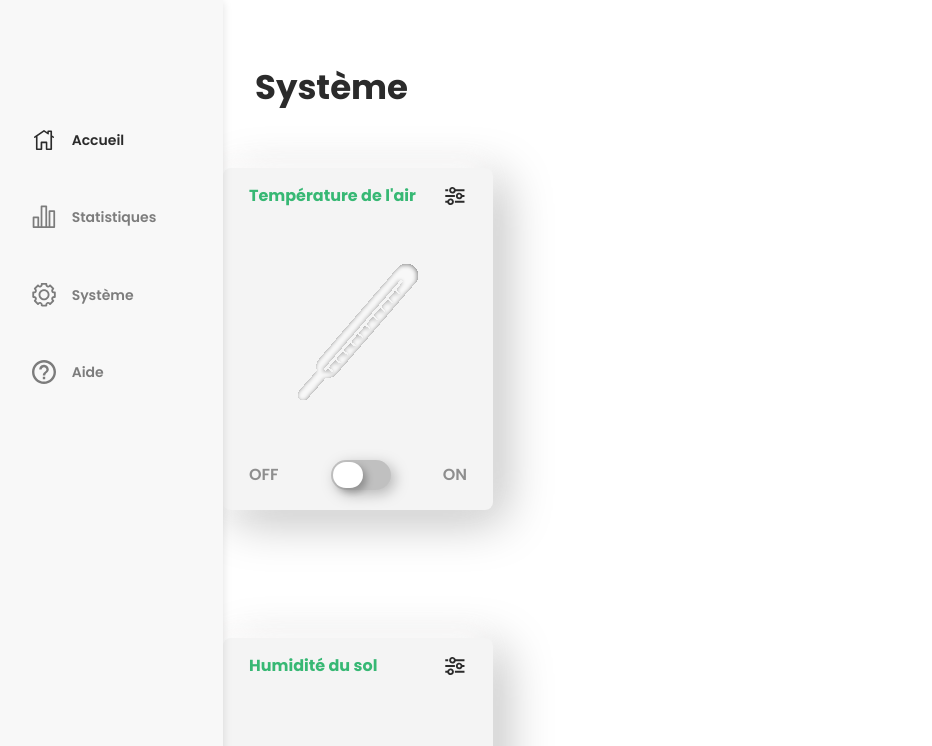
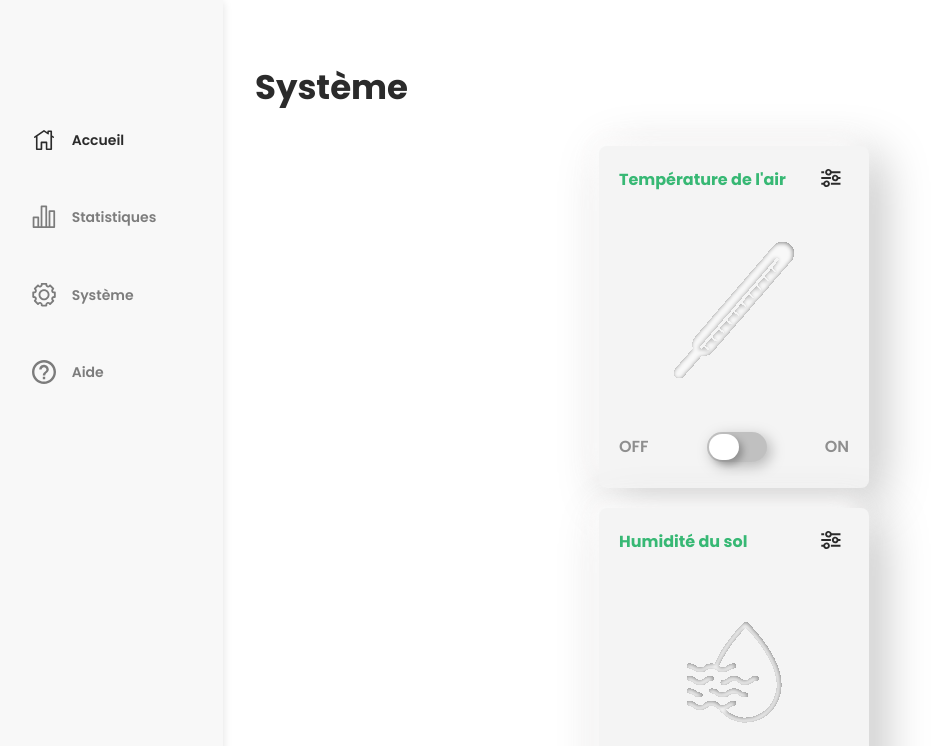
Before and after one commit to FRobaglia/iot-project, a React (Create React App) app: page /systeme in a window 1280 px wide. Shown: the top 746 px of the page, without its empty margins (35-967 px from the left). Built offline with nearby package versions, Linux system fonts and the light colour scheme.

Commit message:
feat: add settings card back side

```diff
--- /dev/null
+++ b/src/components/cardSettings/FormValues.jsx
@@ -0,0 +1,15 @@
+/***** COMPONENTS *****/
+import InputValue from "./InputValue";
+
+const FormValues = ({ currency }) =>  {
+
+  return (
+    <form action="" className="settingsCard__form">
+      <InputValue valueName="Minimum" valueNameShort="min" currency={ currency ? currency : "%"} />
+      <InputValue valueName="Maximum" valueNameShort="max" currency={ currency ? currency : "%"} />
+      <button type="submit" className="formSubmit">Submit</button>
+    </form>
+  );
+}
+
+export default FormValues;
--- /dev/null
+++ b/src/components/cardSettings/InputValue.jsx
@@ -0,0 +1,14 @@
+const InputValue = ({ valueName, valueNameShort, currency }) =>  {
+
+  return (
+    <div className="formInputContainer">
+      <label htmlFor={ valueNameShort } className="formInputContainer__label">{ valueName }</label>
+      <div className="formInputContainer__input">
+        <input type="number" id={ valueNameShort } name={ valueNameShort } min="10" max="100" />
+        <span className="currency">{ currency }</span>
+      </div>
+    </div>
+  );
+}
+
+export default InputValue;
--- a/src/components/cardSettings/ToggleState.jsx
+++ b/src/components/cardSettings/ToggleState.jsx
@@ -9,7 +9,7 @@ const ToggleState = () =>  {
   };
 
   return (
-    <div className={ !isActive ? "toggleState toggleState--isActive" : "toggleState" } onClick={handleToggle}>
+    <div className={ !isActive ? "toggleState toggleState--isActive" : "toggleState" } onClick={ handleToggle }>
       <p className="toggleState__text toggleState__text--off">Off</p>
       <span className="toggleState__slider"></span>
       <p className="toggleState__text toggleState__text--on">On</p>
--- a/src/components/cardSettings/index.jsx
+++ b/src/components/cardSettings/index.jsx
@@ -1,11 +1,22 @@
+import React, { useState } from "react";
+
 /***** COMPONENTS *****/
 import Icon from '../Icon';
 import ToggleState from './ToggleState';
+import FormValues from './FormValues';
 
 const CardSettings = ({ title, idName }) =>  {
 
+  const [isActive, setActive] = useState("false");
+
+  const handleToggle = () => {
+    setActive(!isActive);
+  };
+
   return (
-    <section className="card settingsCard">
+    <div className={ !isActive ? "f1_container f1_container--isActive" : "f1_container" } onClick={ handleToggle }>
+      <div className="f1_card">
+        <section className="card settingsCard front">
           <h2 className="settingsCard__title">{ title }</h2>
           <Icon iconId='settingsCta' iconClass='settingsCard__cta' />
           <div className="settingsCard__iconContainer">
@@ -13,6 +24,14 @@ const CardSettings = ({ title, idName }) =>  {
           </div>
           <ToggleState />
         </section>
+
+        <section className="card settingsCard back">
+          <h2 className="settingsCard__title">{ title }</h2>
+          <Icon iconId='settingsCta' iconClass='settingsCard__cta' />
+          <FormValues />
+        </section>
+      </div>
+    </div>
   );
 }
 
--- a/src/styles/components/card.scss
+++ b/src/styles/components/card.scss
@@ -1,12 +1,12 @@
 .card {
-  width: 270px;
-  height: 342px;
+  width: $cardWidth;
+  height: $cardHeight;
   padding: 1.25rem 1.625rem;
   background: #F4F4F4;
   box-shadow: $cardShadow;
-  border-radius: 8px;
+  border-radius: $mainRadius;
   display: inline-block;
-  margin: 64px 0;
+  margin: 2rem 0;
 }
 
 .card--off {
@@ -42,7 +42,7 @@
     font-family: $primaryFont;
     font-weight: 600;
     font-size: 0.938rem;
-    border-radius: 8px;
+    border-radius: $mainRadius;
     padding: 0 4px;
 
     option {
--- a/src/styles/components/settings.scss
+++ b/src/styles/components/settings.scss
@@ -1,18 +1,48 @@
+.f1_container {
+  position: relative;
+  margin: 10px auto;
+  width: $cardWidth;
+  height: $cardHeight;
+  z-index: 1;
+  perspective: 1000px;
+
+  .f1_card {
+    width: 100%;
+    height: 100%;
+    transform-style: preserve-3d;
+    transition: all 1.0s linear;
+  }
+
+  &.f1_container--isActive .f1_card {
+    transform: rotateY(-180deg);
+  }
+}
+
 .settingsCard {
-  position: relative;
+  position: absolute;
+  width: 100%;
+  height: 100%;
+  padding: 0;
   display: flex;
   flex-direction: column;
   justify-content: space-between;
+  backface-visibility: hidden;
+
+  &.back {
+    transform: rotateY(-180deg);
+    box-sizing: border-box;
+  }
 }
 
 .settingsCard__title {
+  padding: 1.625rem 1.25rem 0;
   color: $primaryColor;
   font-weight: 700;
 }
 
 .settingsCard__cta {
   position: absolute;
-  top: 1rem;
+  top: 1.25rem;
   right: 1.625rem;
   width: 24px;
   height: 24px;
@@ -29,3 +59,53 @@
   width: 136px;
   height: 136px;
 }
+
+.settingsCard__form {
+  position: relative;
+  height: 100%;
+  padding-top: 1.25rem;
+
+  .formInputContainer {
+    padding: 1.25rem 1.25rem 0;
+  }
+
+  .formInputContainer__label {
+    font-size: 0.75rem;
+  }
+
+  .formInputContainer__input {
+    height: 50px;
+    margin-top: .5rem;
+    display: flex;
+    justify-content: space-between;
+    align-items: center;
+    font-weight: 700;
+    background-color: $white;
+    border-radius: $mainRadius;
+
+    input {
+      width: -webkit-fill-available;
+      height: 100%;
+      text-align: right;
+      background-color: transparent;
+      border: none;
+    }
+
+    .currency {
+      padding: 1rem;
+    }
+  }
+
+  .formSubmit {
+    position: absolute;
+    bottom: 0;
+    width: 100%;
+    height: 35px;
+    color: $white;
+    font-weight: 700;
+    border: none;
+    background-color: $primaryColor;
+    border-bottom-right-radius: $mainRadius;
+    border-bottom-left-radius: $mainRadius;
+  }
+}
--- a/src/styles/components/swiper.scss
+++ b/src/styles/components/swiper.scss
@@ -26,3 +26,7 @@
     height: unset !important;
   }
 }
+
+.swiper-wrapper {
+  min-height: 60vh;
+}
--- a/src/styles/components/toggleButton.scss
+++ b/src/styles/components/toggleButton.scss
@@ -1,6 +1,7 @@
 .toggleState {
   position: relative;
   width: 100%;
+  padding: 0 1.25rem 1.625rem;
   display: flex;
   justify-content: space-between;
   align-items: center;
--- a/src/styles/main.scss
+++ b/src/styles/main.scss
@@ -46,3 +46,7 @@ body {
     }
   }
 }
+
+form, label, button {
+  font-family: $primaryFont;
+}
--- a/src/styles/vendors/template.scss
+++ b/src/styles/vendors/template.scss
@@ -7,4 +7,9 @@ $primaryFont: "Poppins";
 
 $bulletPaginationHeight: 48px;
 
-$mainPaddingBottomMobile: calc(#{$navHeightMobile} + #{$bulletPaginationHeight} + 2rem)
+$mainPaddingBottomMobile: calc(#{$navHeightMobile} + #{$bulletPaginationHeight} + 2rem);
+
+$cardWidth: 270px;
+$cardHeight: 342px;
+
+$mainRadius: 8px;
```
Also changed, not shown: src/components/SwiperTest.jsx (deleted, +0 -20 lines). Lines whose indentation alone changed are shown as unchanged.
